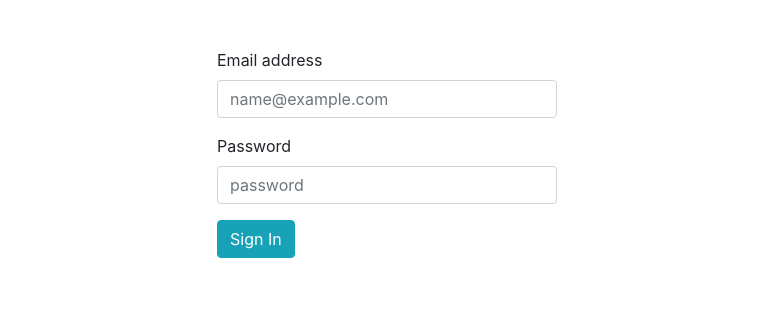
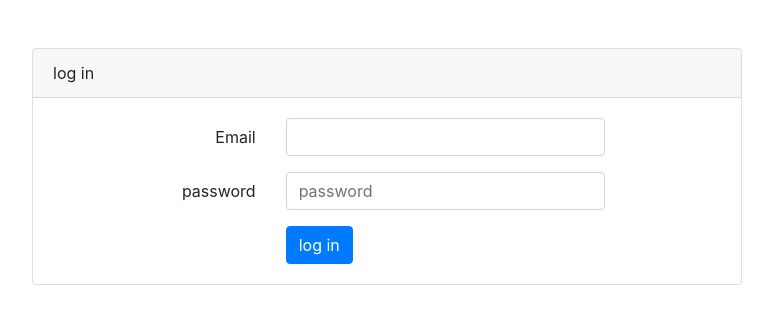
Before and after one commit to michaeladel92/gym_system, a PHP site: page /login.php in a window 1280 px wide. Shown: the part 96-420 px from the top of the page, without its empty margins (253-1026 px from the left). Run offline with PHP 8.4, Linux system fonts and the light colour scheme.

Commit message:
add login and memper _profile

```diff
--- a/login.php
+++ b/login.php
@@ -1,21 +1,137 @@
 <?php
   require("inc/init.php");
   require_once("inc/nav.php");
+
+
+  $notifications = [];
+if($_SERVER['REQUEST_METHOD'] === "POST"){
+    if(isset($_POST['new_agent'])){
+      $messages    = [];
+
+      $email = clean($_POST['email'],'email');
+      $password= $_POST['password'];
+
+      $max   = 40;
+      $min   = 3;
+
+        //validate email
+        if(!validate($email,'empty')){
+          $messages[] = 'Please Enter Email Address!';
+        }
+        elseif(!validate($email,'max',$max)){
+          $messages[] = "max. char for Agent Email is $max";
+        }
+        elseif(!validate($email,'email')){
+          $messages[] = 'Email Is Not Valid';
+        }
+
+
+        if(!validate($password,'empty')){
+          $messages[] = 'Please Enter password';
+        }
+
+        // count message
+        if(count($messages) > 0){
+          foreach($messages as $msg){
+            $notifications[] = "<div class='alert alert-danger' role='alert'>$msg</div>";
+          }
+        }else{
+
+          // check if email exist in db
+          $sql = "SELECT * FROM `users` WHERE `email` = '{$email}' and  `password` = '{$password}' ";
+          $query_check_email = mysqli_query($conn,$sql);
+          $user = mysqli_fetch_assoc( $query_check_email)  ;
+
+          if( $user){
+            session_start();
+          $_SESSION['id']=$user['id'];
+
+          $_SESSION['email']=$user['email'];
+          //$_SESSION['id']=$user['id'];
+
+           if ($user['role_id']==1) {
+            setMessage("User Added Successfully!",'success');
+            redirectHeader('add_user.php');
+           }
+           if ($user['role_id']==2) {
+            setMessage("User Added Successfully!",'success');
+            redirectHeader('add_user.php');
+           }
+           if ($user['role_id']==3) {
+            setMessage("User Added Successfully!",'success');
+            redirectHeader('add_user.php');
+           }
+
+
+            }else{
+
+              $notifications[] = "<div class='alert alert-danger' role='alert'>Email or password not  Exist!</div>";
+
+          }
+        }
+    }
+}
+
+
 ?>
+
  <div class="container mt-5">
-<div  class="offset-md-4 col-md-4">
-      <form>
-        <div class="form-group">
-          <label for="exampleFormControlInput1">Email address</label>
-          <input type="email" class="form-control" id="exampleFormControlInput1" placeholder="name@example.com">
+ <div class="container">
+    <div class="row justify-content-center">
+        <div class="col-md-8">
+            <div class="card">
+                <div class="card-header">log in</div>
+
+                <div class="card-body">
+                    <form method="POST" actions="<?php $_SERVER["PHP_SELF"];?>"">
+
+
+                        <div class="form-group row">
+                            <label for="email" class="col-md-4 col-form-label text-md-right">Email</label>
+
+                            <div class="col-md-6">
+                            <input type="text" name="email" class="form-control" id="inputPassword4"
+                                    value="<?= isset($_POST['email']) ? $_POST['email'] : '' ?>">
+                            </div>
+                        </div>
+
+                        <div class="form-group row">
+                            <label for="password" class="col-md-4 col-form-label text-md-right">password</label>
+
+                            <div class="col-md-6">
+                            <input type="text"  name="password" class="form-control" id="exampleFormControlInput1" placeholder="password">
+
+                            </div>
+                        </div>
+
+
+                        <div class="form-group row mb-0">
+                            <div class="col-md-8 offset-md-4">
+                                <button type="submit"  name="new_agent" class="btn btn-primary">
+                                log in
+                                </button>
+
+                            </div>
+                        </div>
+
+                      <?php
+                      if( isset($_SESSION['message'])){
+                        displayMessage();
+                      }
+                      // err msg
+                      if(count($notifications) > 0){
+                        foreach($notifications as $notification){
+                          echo $notification;
+                        }
+                      }
+                    ?>
+                    </form>
+                </div>
+            </div>
         </div>
-        <div class="form-group">
-          <label for="exampleFormControlInput1">Password</label>
-          <input type="password" class="form-control" id="exampleFormControlInput1" placeholder="password">
-        </div>
-        <button type="button" class="btn btn-info">Sign In</button>
-      </form>
     </div>
+</div>
+
 </div>
 
 <?php
```
Also changed, not shown: mempership_profile.php (added, +105 -0 lines).
